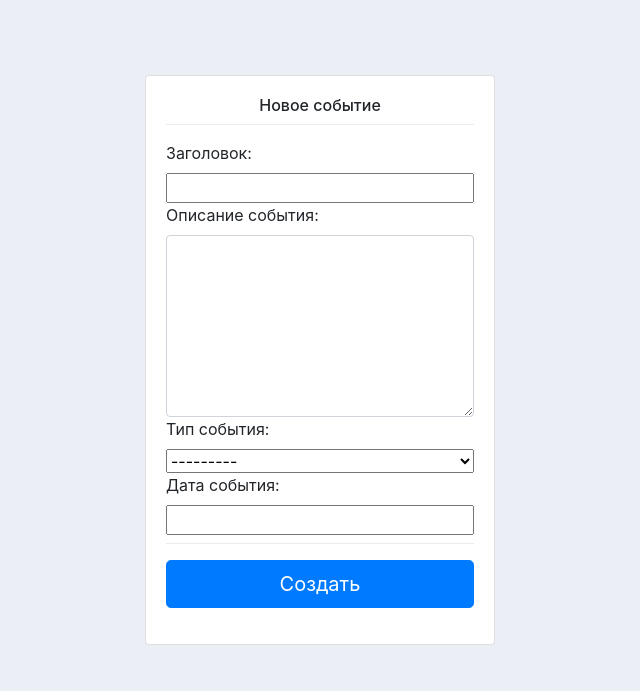
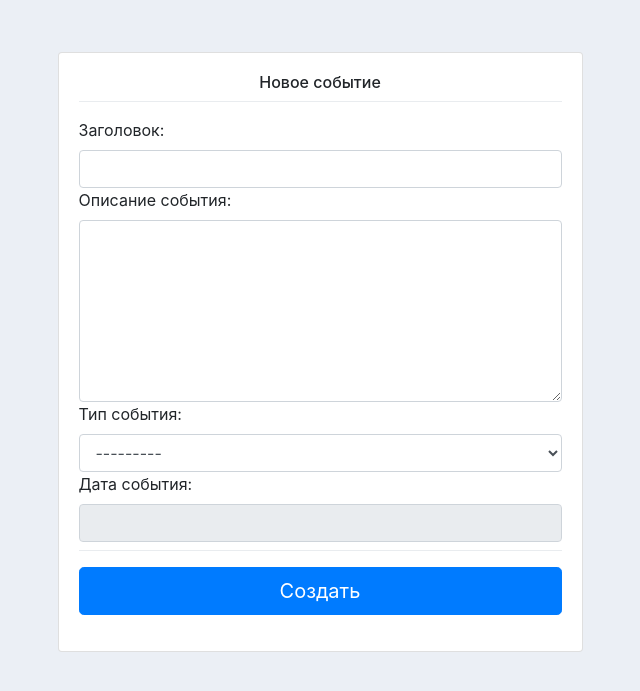
Before and after one commit to drrros/tasks-manager, a Django app: page /create_task/ in a window 1280 px wide. Shown: the part 40-731 px from the top of the page, without its empty margins (320-960 px from the left). Run offline with Django 3.2, Linux system fonts and the light colour scheme; the visitor is signed in with stand-in values (Sample User, id 1); parts of the project's set-up code (start-up, migrations or seed data) failed here and were passed over; some libraries are stand-ins or nearby versions.

Commit message:
create task form refactored

```diff
--- a/tasks/forms.py
+++ b/tasks/forms.py
@@ -1,4 +1,4 @@
-from django.forms import ModelForm, Textarea, DateTimeInput
+from django.forms import ModelForm, Textarea, DateTimeInput, TextInput, Select
 
 from .models import Task
 
@@ -18,8 +18,20 @@ class TaskForm(ModelForm):
             ),
             'task_date': DateTimeInput(
                 attrs={
-                    'class': 'datetimefield'
+                    'class': 'datetimefield form-control'
                 },
 
-            )
+            ),
+            'task_header': TextInput(
+                attrs={
+                    'class': 'form-control'
+                },
+
+            ),
+            'task_type': Select(
+                attrs={
+                    'class': 'form-control'
+                },
+
+            ),
         }
--- a/tasks/templates/tasks/task_form.html
+++ b/tasks/templates/tasks/task_form.html
@@ -10,8 +10,8 @@
           <div class="col-md-12">
             <form class="form" action="" method="POST">
                 {% csrf_token %}
-                    <div class="row">
-                        <div class="container col-4">
+                    <div class="form-group">
+                        <div class="container col-sm-6">
                             <div class="card card-body" id="order_card">
                                 <div class="row">
                                     {% if type == 'create' %}
@@ -35,7 +35,7 @@
                                     {% endif %}
                                 </div>
                             </div>
-                        </div>
+                    </div>
                     </div>
                 </form>
           </div>
```
